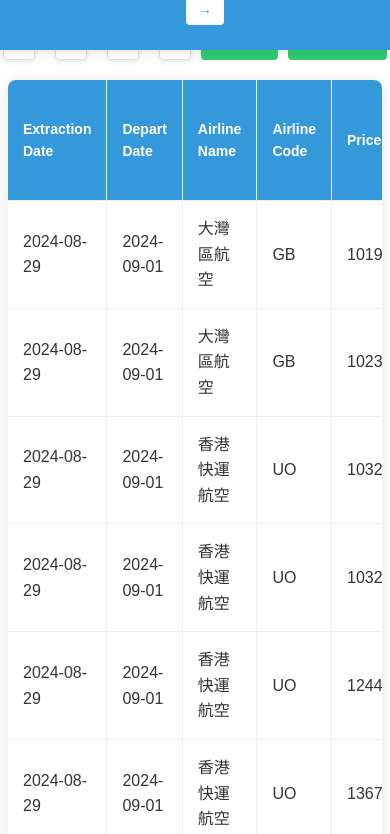
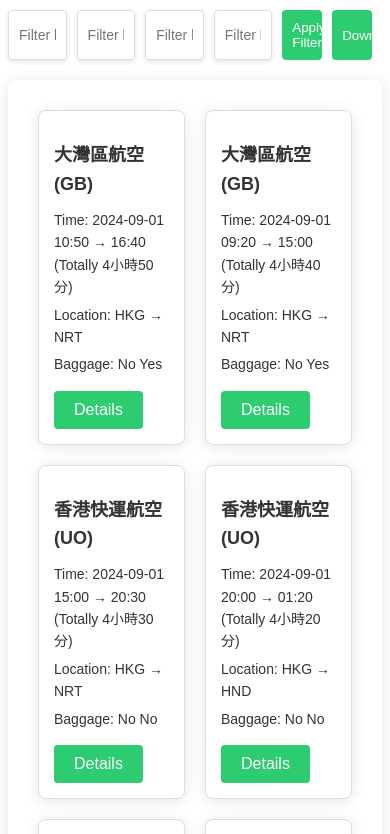
Before and after one commit to himitsuconfidential/flight, a plain HTML site: page index.html in a window 390 px wide. Shown: the part 142-976 px from the top of the page. Drawn offline with Linux system fonts and the light colour scheme.

Commit message:
v5 tile for phone user

```diff
--- a/index.js
+++ b/index.js
@@ -3,6 +3,7 @@ let allRows = [];
 let selectedRows = [];
 let currentPage = 1;
 let totalPages = 1;
+const isMobile = window.innerWidth <= 768;
 
 // Read the CSV file
 fetch('flight_data.csv')
@@ -14,6 +15,7 @@ fetch('flight_data.csv')
         const tableHeader = document.getElementById('flight-data-table').querySelector('thead');
 
         // Create the table header
+        if (!isMobile) {
             const headerRow = document.createElement('tr');
             const headerColumns = allRows[0].split(',');
             headerColumns.forEach(column => {
@@ -22,6 +24,7 @@ fetch('flight_data.csv')
                 headerRow.appendChild(headerCell);
             });
             tableHeader.appendChild(headerRow);
+        }
 
         totalPages = Math.ceil((allRows.length - 1) / ROWS_PER_PAGE);
         document.getElementById('total-pages').textContent = totalPages;
@@ -64,16 +67,35 @@ function renderPage(page) {
     const start = (page - 1) * ROWS_PER_PAGE + 1;
     const end = Math.min(start + ROWS_PER_PAGE, selectedRows.length);
 
+    if (isMobile) {
+        const tileContainer = document.createElement('div');
+        tileContainer.className = 'tile-container';
+        for (let i = start; i < end; i++) {
+            const columns = selectedRows[i].split(',');
+            const tile = document.createElement('div');
+            tile.className = 'tile';
+            tile.innerHTML = `
+                <h2>${columns[2]} (${columns[3]})</h2>
+                <p>Time: ${columns[1]} ${columns[5]} → ${columns[6]} (Totally ${columns[7]})</p>
+                <p>Location: ${columns[8]} → ${columns[9]}</p>
+                <p>Baggage: ${columns[10]} ${columns[11]}</p>
+                <button onclick="showDetails(${i})">Details</button>
+            `;
+            tileContainer.appendChild(tile);
+        }
+        tableBody.appendChild(tileContainer);
+    } else {
         for (let i = start; i < end; i++) {
             const columns = selectedRows[i].split(',');
             const tableRow = document.createElement('tr');
-        tableRow.onclick = (event) => showDetails(tableRow);
+            tableRow.onclick = () => showDetails(i); // Pass the correct row index
             columns.forEach((column) => {
                 const tableCell = document.createElement('td');
                 tableCell.textContent = column;
                 tableRow.appendChild(tableCell);
             });
             tableBody.appendChild(tableRow);
+        }
     }
 
     document.getElementById('current-page').value = page;
@@ -123,41 +145,47 @@ function downloadCSV() {
     }
 }
 
-function showDetails(row) {
-    console.log('showing details')
-    var cells = row.getElementsByTagName("td");
-    var locationMapping = {"HKG":"香港HKG", "NRT":"東京NRT", "HND":"東京HND"}
-    var baggageMapping = {"YesYes": "Both checked baggage and carry on baggage", "YesNo": "Only checked baggage", "NoYes": "Only carry on baggage", "NoNo": "No baggage"}
-    var baggageString = baggageMapping[cells[10].innerHTML + cells[11].innerHTML]
-    var details =
-    `<p>Time: ${cells[1].innerHTML} ${cells[5].innerHTML} → ${cells[6].innerHTML} (Totally ${cells[7].innerHTML})</p>
-    <p>Location: ${locationMapping[cells[8].innerHTML]} → ${locationMapping[cells[9].innerHTML]}</p>
-    <p>Airline: ${cells[2].innerHTML} (${cells[3].innerHTML})</p>
-    <p>Baggage policy: ${baggageString}</p>`;
+function showDetails(rowIndex) {
+    if (rowIndex < 0 || rowIndex >= selectedRows.length) {
+        console.error('Invalid row index:', rowIndex);
+        return;
+    }
 
-    var morePriceData = ``
+    const selectedRow = selectedRows[rowIndex].split(',');
+    var locationMapping = {"HKG":"香港HKG", "NRT":"東京NRT", "HND":"東京HND"};
+    var baggageMapping = {
+        "YesYes": "Both checked baggage and carry on baggage",
+        "YesNo": "Only checked baggage",
+        "NoYes": "Only carry on baggage",
+        "NoNo": "No baggage"
+    };
+    var baggageString = baggageMapping[selectedRow[10] + selectedRow[11]];
+    var details = `
+        <p>Time: ${selectedRow[1]} ${selectedRow[5]} → ${selectedRow[6]} (Totally ${selectedRow[7]})</p>
+        <p>Location: ${locationMapping[selectedRow[8]]} → ${locationMapping[selectedRow[9]]}</p>
+        <p>Airline: ${selectedRow[2]} (${selectedRow[3]})</p>
+        <p>Baggage policy: ${baggageString}</p>
+    `;
+
     const tableBody = document.getElementById('more-price-data-tbody');
     tableBody.innerHTML = '';
     const sameFlightRows = allRows.filter((row, index) => {
         const columns = row.split(',');
-
-        for (let i of [1,2,3,5,6,7,8,9,10]){
-            if (columns[i] !== cells[i].innerHTML)
+        for (let i of [1, 2, 3, 5, 6, 7, 8, 9, 10]) {
+            if (columns[i] !== selectedRow[i])
                 return false;
         }
-
         return true;
     });
-    console.log(sameFlightRows)
+
     for (let sameFlightRow of sameFlightRows) {
         const columns = sameFlightRow.split(',');
         const tableRow = document.createElement('tr');
-        tableRow.innerHTML = `<td> ${columns[0]} </td> <td> ${columns[4]} </td>`
-
+        tableRow.innerHTML = `<td>${columns[0]}</td><td>${columns[4]}</td>`;
         tableBody.appendChild(tableRow);
     }
 
-    document.getElementById("record-details").innerHTML = details + morePriceData;
+    document.getElementById("record-details").innerHTML = details ;
     document.getElementById("modal").style.display = "block";
 }
 
--- a/style.css
+++ b/style.css
@@ -22,6 +22,9 @@ body {
     display: flex;
     align-items: center;
     margin: 0 20px;
+}
+#current-page {
+    width: 20px;
 }
 .page-nav input, .page-nav button {
     border: none;
@@ -49,13 +52,13 @@ h1 {
 }
 .filters {
     display: flex;
-    justify-content: center;
+    justify-content: flex-start;
     margin-bottom: 20px;
 }
 .filters input {
     width: 200px; /* Set a specific width for the input boxes */
-    padding: 10px 15px;
-    margin: 0 10px;
+    padding: 10px 10px;
+    margin-right: 10px;
     border: 1px solid #ddd;
     border-radius: 4px;
     font-size: 14px;
@@ -70,11 +73,11 @@ h1 {
     background-color: #2ecc71;
     color: white;
     border: none;
-    padding: 10px 20px;
+    padding: 10px 10px;
     border-radius: 4px;
     cursor: pointer;
     transition: background-color 0.3s;
-    margin-right: 10px; /* Add some space between buttons */
+    margin-right: 10px;
 }
 #apply-filters:hover, #download-csv:hover {
     background-color: #27ae60;
@@ -163,12 +166,13 @@ tr:hover {
     }
 
     .page-nav {
-        flex-direction: column;
-        margin: 10px 0;
+        flex-direction: row; /* Ensure elements are in a row */
+        flex-wrap: nowrap; /* Prevent wrapping */
+        margin: 0 10px;
     }
 
     .page-nav input, .page-nav button {
-        margin: 5px 0;
+        margin: 0 5px;
     }
 
     h1 {
@@ -177,7 +181,7 @@ tr:hover {
     }
 
     .filters input {
-        width: calc(100% - 20px);
+        width: calc(16% - 20px);
     }
 
     .filter-actions {
@@ -185,6 +189,56 @@ tr:hover {
     }
 
     #apply-filters, #download-csv {
-        width: calc(100% - 20px);
+        width: calc(16% - 20px);
+    }
+
+    .tile-container {
+        display: flex;
+        flex-wrap: wrap;
+        justify-content: center;
+        margin: 20px 0;
+    }
+
+    .tile {
+        background-color: #fff;
+        box-shadow: 0 2px 15px rgba(0,0,0,0.1);
+        border-radius: 8px;
+        margin: 10px;
+        padding: 15px;
+        width: calc(50% - 40px); /* Adjust width to fit two tiles per row */
+        max-width: 300px;
+        box-sizing: border-box;
+        border: 1px solid #ddd; /* Add border to enclose the tile */
+    }
+
+    .tile h2 {
+        font-size: 18px;
+        margin-bottom: 10px;
+    }
+
+    .tile p {
+        font-size: 14px;
+        margin: 5px 0;
+    }
+
+    .tile button {
+        background-color: #2ecc71;
+        color: white;
+        border: none;
+        padding: 10px 20px;
+        border-radius: 4px;
+        cursor: pointer;
+        transition: background-color 0.3s;
+        margin-top: 10px;
+        font-size: 16px;
+    }
+
+    .tile button:hover {
+        background-color: #27ae60;
+    }
+
+    /* Hide table header in mobile view */
+    #flight-data-table thead {
+        display: none;
     }
 }
```
Also changed, not shown: 1 other file. Lines whose indentation alone changed are shown as unchanged.
